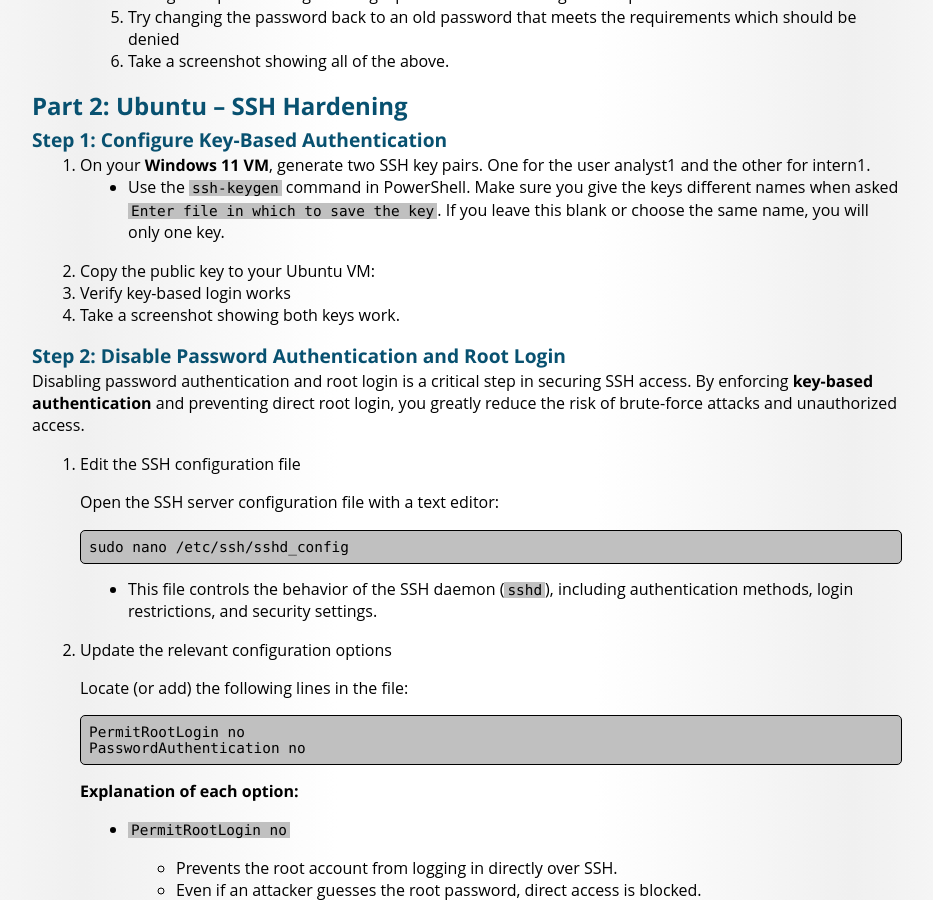
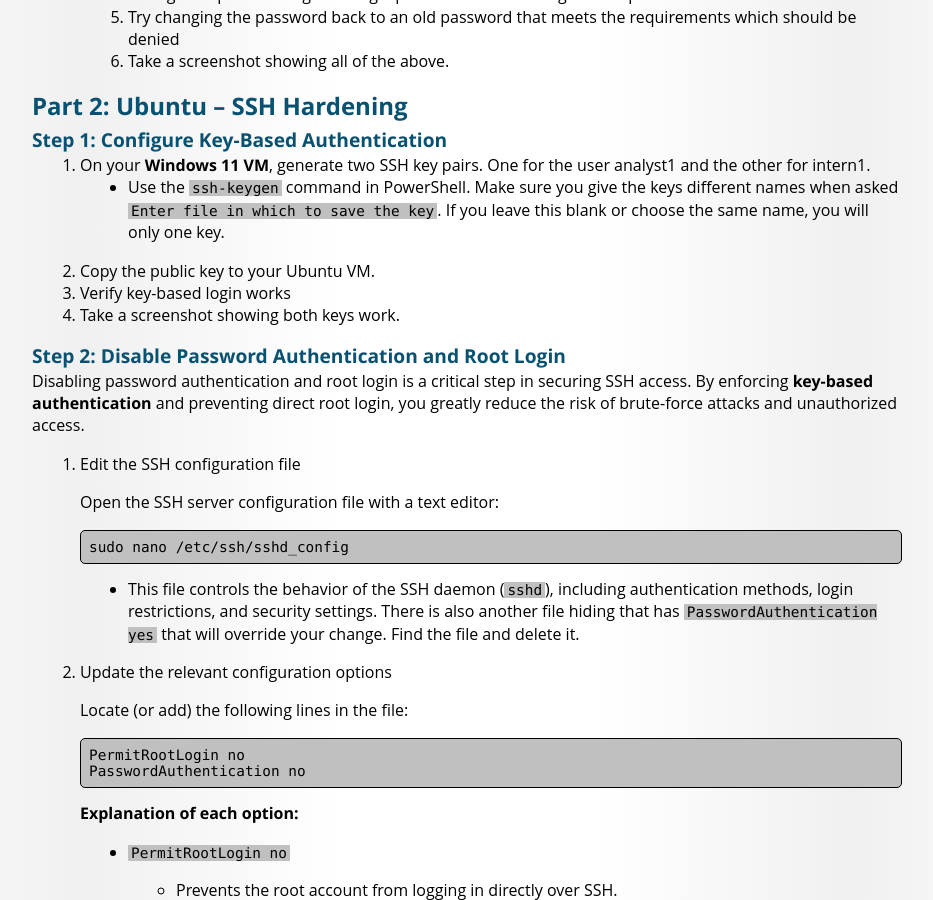
Before and after one commit to BYU-ITC-344/byu-itc-344.github.io, a Jekyll site: the page built from hw-7/index.md, in a window 1280 px wide and 900 px high, scrolled down 5869 px. Shown: the whole window, without its empty margins (173-1106 px from the left). Built offline with Jekyll 4.4.1, drawn with Linux system fonts in a browser that asks for light colours; some web fonts are replaced; our own code applies the rules of GitHub Pages for plain Markdown files.

Commit message:
wording update

````diff
--- a/hw-7/index.md
+++ b/hw-7/index.md
@@ -317,7 +317,7 @@ A strong password policy is critical for enforcing account security and reducing
 
 1. On your **Windows 11 VM**, generate two SSH key pairs. One for the user analyst1 and the other for intern1.
    - Use the `ssh-keygen` command in PowerShell. Make sure you give the keys different names when asked `Enter file in which to save the key`. If you leave this blank or choose the same name, you will only one key.
-1. Copy the public key to your Ubuntu VM:
+1. Copy the public key to your Ubuntu VM.
 1. Verify key-based login works
 1. Take a screenshot showing both keys work.
 
@@ -334,7 +334,7 @@ Disabling password authentication and root login is a critical step in securing
    sudo nano /etc/ssh/sshd_config
    ```
 
-   * This file controls the behavior of the SSH daemon (`sshd`), including authentication methods, login restrictions, and security settings.
+   * This file controls the behavior of the SSH daemon (`sshd`), including authentication methods, login restrictions, and security settings. There is also another file hiding that has `PasswordAuthentication yes` that will override your change. Find the file and delete it.
 
 
 1. Update the relevant configuration options
````
